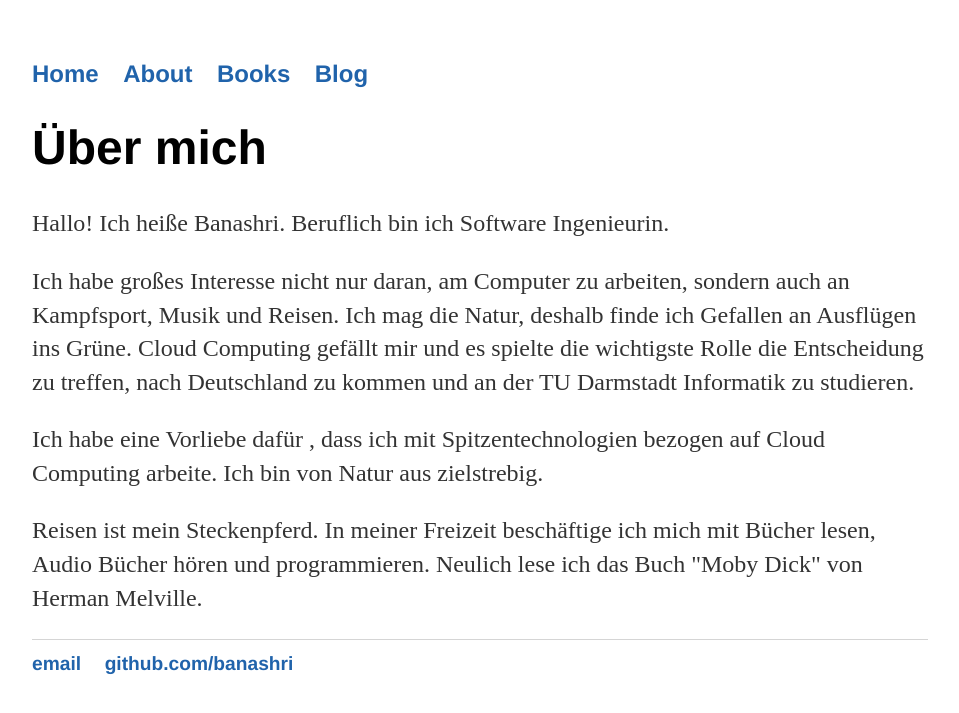
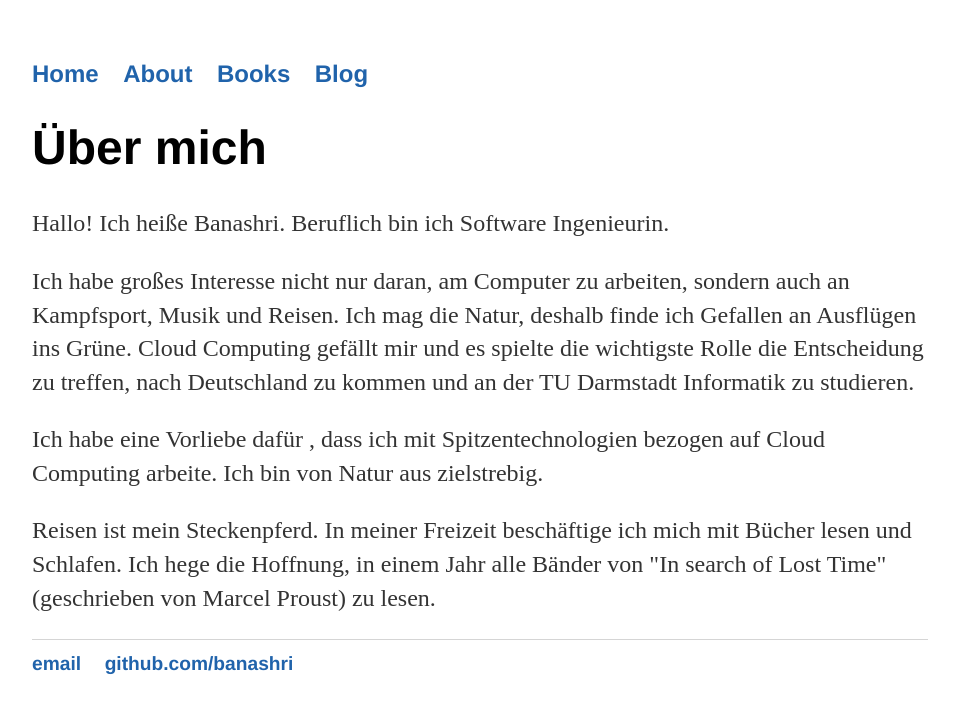
Before and after one commit to Banashri/banashri.github.io, a Jekyll site: the page built from about/index.html, in a window 1280 px wide. Shown: the top 713 px of the page, without its empty margins (160-1119 px from the left). Built offline with Jekyll 4.4.1, drawn with Linux system fonts in a browser that asks for light colours.

```diff
--- a/about/index.html
+++ b/about/index.html
@@ -19,5 +19,5 @@
 Ich habe eine Vorliebe dafür , dass ich mit Spitzentechnologien bezogen auf Cloud Computing arbeite. Ich bin von Natur aus zielstrebig.
 </p>
 
-<p>Reisen ist mein Steckenpferd. In meiner Freizeit beschäftige ich mich mit Bücher lesen, Audio Bücher hören und programmieren. Neulich lese ich das Buch "Moby Dick" von Herman Melville.</p>
+<p>Reisen ist mein Steckenpferd. In meiner Freizeit beschäftige ich mich mit Bücher lesen und Schlafen. Ich hege die Hoffnung, in einem Jahr alle Bänder von "In search of Lost Time" (geschrieben von Marcel Proust) zu lesen.</p>
 </div>
```
